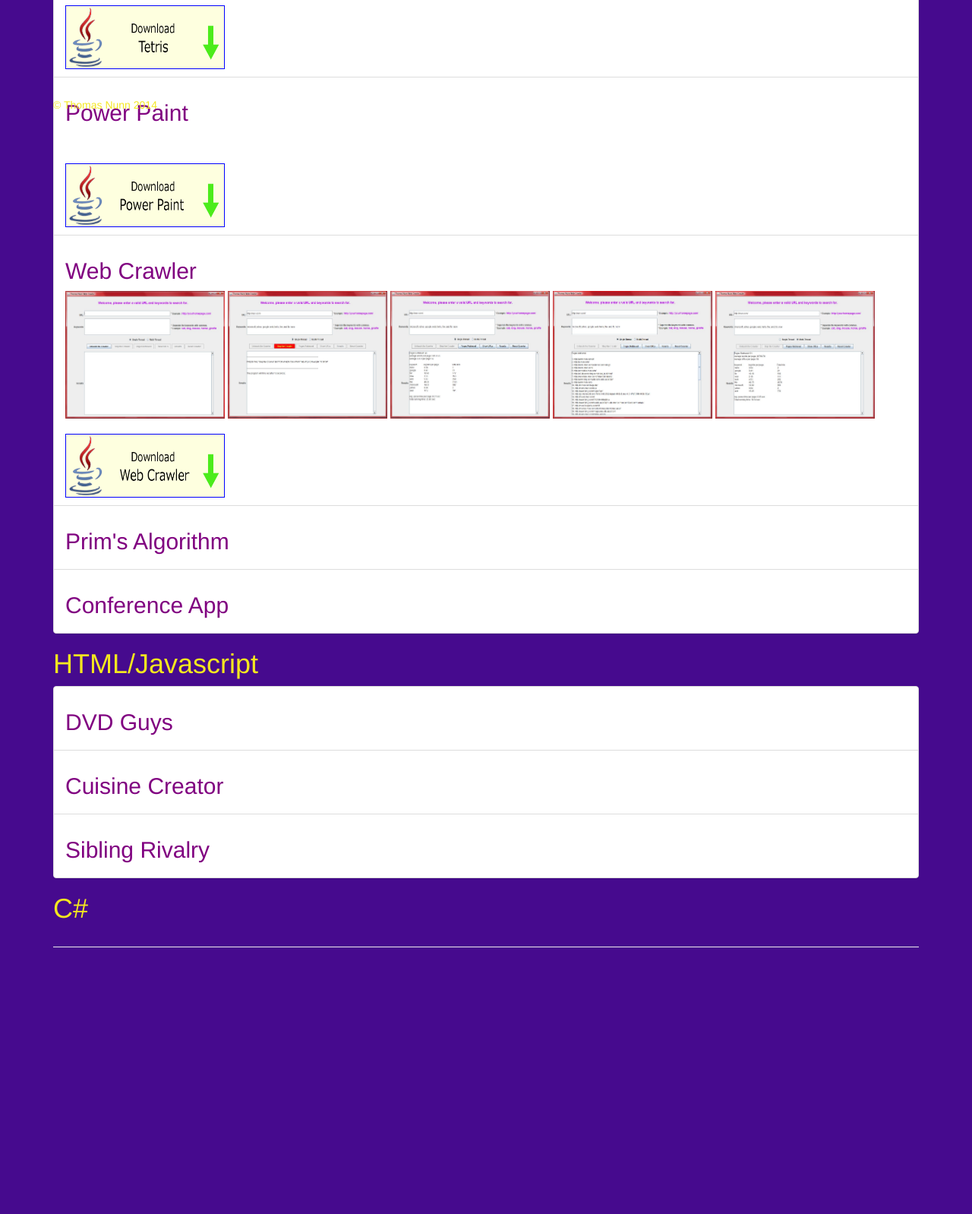
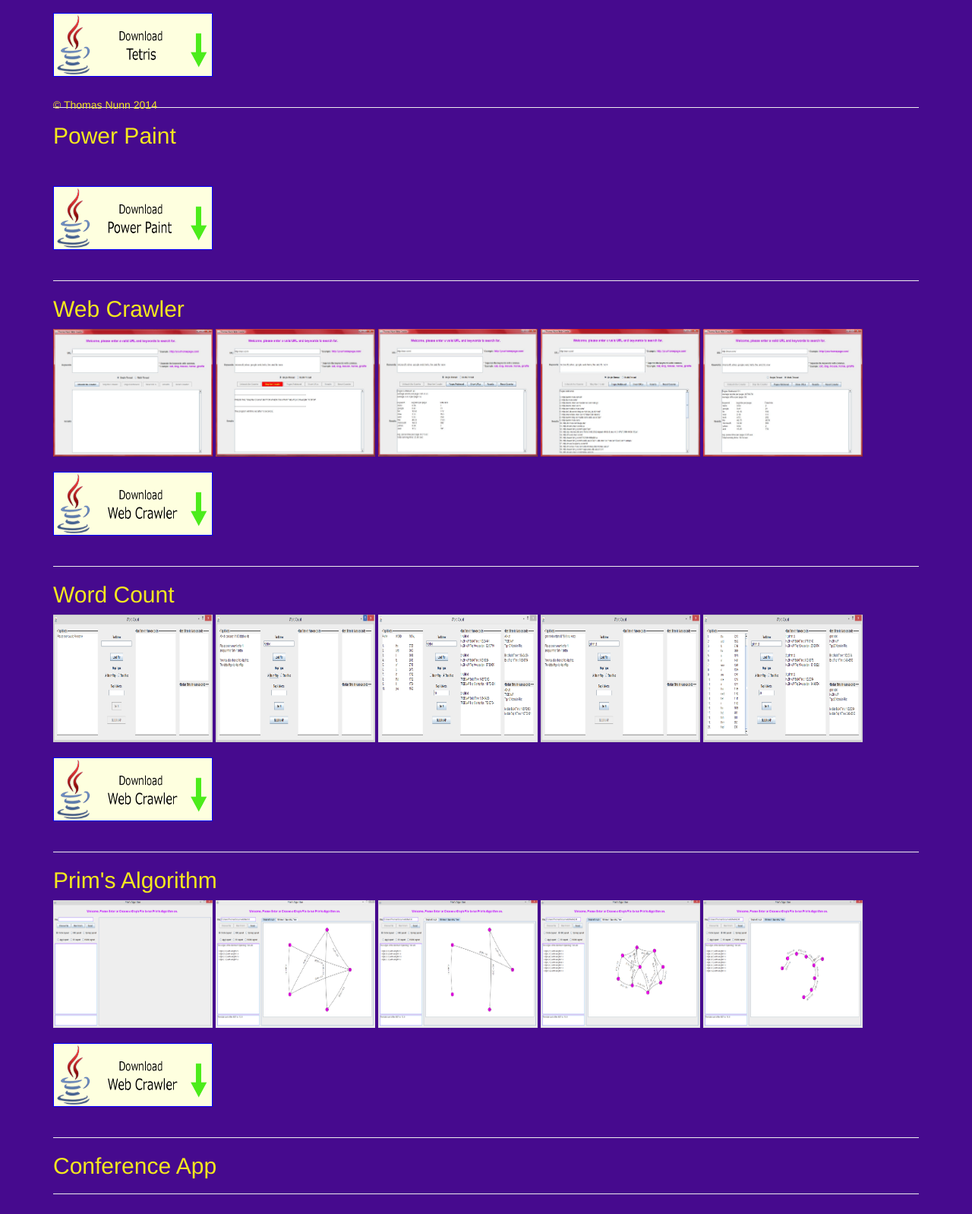
Before and after one commit to ThomasNunn/myWebPage, a plain HTML site: page public_html/projects.html in a window 1280 px wide. Shown: the part 642-2240 px from the top of the page at 76% size. Before the commit the page ends 1929 px from the top, so only its background shows below. Drawn offline with nearby package versions, Linux system fonts and the light colour scheme.

Commit message:
Working on projects page...still

```diff
--- a/public_html/css/main.css
+++ b/public_html/css/main.css
@@ -51,36 +51,15 @@ body {
 }
 
 .jumbotron-main img {
-    vertical-align: middle;
-    width: 12%;
-    float: right;
-}
-
-.list-group-item h2 {
-    color: purple;
-}
-
-.list-group-item img {
-/*    width: 12em;
-    height: 15em;*/
-
-/*    display: inline;
-    max-width:30em;
-    max-height:36em;
-    width: auto;
-    height: auto;*/
-}
-
-.list-group-item img:hover {
-/*    width: 30%;
-    height: 30%;
-    overflow:visible;*/
+    width: 15%;
+    display: block;
+    margin-left: auto;
+    margin-right: auto;
 }
 
 .navbar a {
     color: #f4e71f !important;
 }
-
 
 .navbar-custom {
     background: #460a8e;
--- a/public_html/js/nav.js
+++ b/public_html/js/nav.js
@@ -4,7 +4,7 @@ document.write(
 "        <!-- Brand and toggle get grouped for better mobile display -->"+
 "        <div class='container'>"+
 "            <div class='navbar-header'>"+
-"                <button type='button' class='navbar-toggle' data-toggle='collapse'>"+
+"                <button type='button' class='navbar-toggle' data-toggle='collapse' data-target='.navbar-collapse'>"+
 "                    <span class='sr-only'>Toggle navigation</span>"+
 "                    <span class='icon-bar'></span>"+
 "                    <span class='icon-bar'></span>"+
--- a/public_html/projects.html
+++ b/public_html/projects.html
@@ -10,13 +10,16 @@
         <script type="text/javascript" src="js/nav.js"></script>
 
         <div class="jumbotron jumbotron-main">
-            <div class="container"><h1>Projects</h1></div>
+            <div class="container">
+                <h1>Projects</h1>
+            </div>
         </div>
         <div class="container">
+            <h1>Java</h1>
+        </div>
 
-            <h1>Java</h1>
-            <ul class="list-group">
-                <li class="list-group-item">
+            <div class="container">
+                <hr>
                 <h2>Tetris</h2>
                 <img src="css/img/tetrisPic0.JPG" alt="Tetris Pic #0" class="img-tetris" onclick="javascript: imgPopUp(this.src)">
                 <img src="css/img/tetrisPic1.JPG" alt="Tetris Pic #1" class="img-tetris" onclick="javascript: imgPopUp(this.src)">
@@ -25,13 +28,18 @@
                 <img src="css/img/tetrisPic4.JPG" alt="Tetris Pic #4" class="img-tetris" onclick="javascript: imgPopUp(this.src)">
                 <br><br>
                 <a href="runnables/Tetris7.jar"><img src="css/img/tetrisJar.png" class="jarIcon"></a>
-                </li>
-                <li class="list-group-item">
+            </div>
+            <br>
+            <div class="container">
+                <hr>
                 <h2>Power Paint</h2>
                 <br><br>
                 <a href="#"><img src="css/img/powerpaintJar.png" class="jarIcon"></a>
-                </li>
-                <li class="list-group-item">
+
+            </div>
+            <br>
+            <div class="container">
+                <hr>
                 <h2>Web Crawler</h2>
                 <img src="css/img/crawler1.JPG" alt="Web Crawler Pic #1" class="img-crawler" onclick="javascript: imgPopUp(this.src)">
                 <img src="css/img/crawler2.JPG" alt="Web Crawler Pic #2" class="img-crawler" onclick="javascript: imgPopUp(this.src)">
@@ -40,15 +48,38 @@
                 <img src="css/img/crawler5.JPG" alt="Web Crawler Pic #5" class="img-crawler" onclick="javascript: imgPopUp(this.src)">
                 <br><br>
                 <a href="runnables/Crawler.jar"><img src="css/img/crawlerJar.png" class="jarIcon"></a>
+            </div>
+            <br>
+            <div class="container">
+                <hr>
+                <h2>Word Count</h2>
+                <img src="css/img/wordPic1.PNG" alt="Word Count Pic #1" class="img-crawler" onclick="javascript: imgPopUp(this.src)">
+                <img src="css/img/wordPic2.PNG" alt="Word Count Pic #2" class="img-crawler" onclick="javascript: imgPopUp(this.src)">
+                <img src="css/img/wordPic3.PNG" alt="Word Count Pic #3" class="img-crawler" onclick="javascript: imgPopUp(this.src)">
+                <img src="css/img/wordPic4.PNG" alt="Word Count Pic #4" class="img-crawler" onclick="javascript: imgPopUp(this.src)">
+                <img src="css/img/wordPic5.PNG" alt="Word Count Pic #5" class="img-crawler" onclick="javascript: imgPopUp(this.src)">
+                <br><br>
+                <a href="runnables/WordCount.jar"><img src="css/img/crawlerJar.png" class="jarIcon"></a>
+            </div>
+            <br>
+            <div class="container">
+                <hr>
+                <h2>Prim's Algorithm</h2>
+                <img src="css/img/primPic1.PNG" alt="prim Pic #1" class="img-crawler" onclick="javascript: imgPopUp(this.src)">
+                <img src="css/img/primPic2.PNG" alt="prim Pic #2" class="img-crawler" onclick="javascript: imgPopUp(this.src)">
+                <img src="css/img/primPic3.PNG" alt="prim Pic #3" class="img-crawler" onclick="javascript: imgPopUp(this.src)">
+                <img src="css/img/primPic4.PNG" alt="prim Pic #4" class="img-crawler" onclick="javascript: imgPopUp(this.src)">
+                <img src="css/img/primPic5.PNG" alt="prim Pic #5" class="img-crawler" onclick="javascript: imgPopUp(this.src)">
+                <br><br>
+                <a href="runnables/Prim.jar"><img src="css/img/crawlerJar.png" class="jarIcon"></a>
+            </div>
+            <br>
+            <div class="container">
+                <hr>
+                <h2>Conference App</h2>
+                <hr>
+            </div>
 
-                </li>
-                <li class="list-group-item">
-                    <h2>Prim's Algorithm</h2>
-                </li>
-                <li class="list-group-item">
-                    <h2>Conference App</h2>
-                </li>
-            </ul>
             <h1>HTML/Javascript</h1>
             <ul class="list-group">
                 <li class="list-group-item">
@@ -62,7 +93,7 @@
                 </li>
             </ul>
             <h1>C#</h1>
-        </div>
+<!--        </div>-->
 
         <script type="text/javascript" src="js/footy.js"></script>
     </body>
```
Also changed, not shown: public_html/index.html (+4 -1 lines), public_html/css/img/primPic1.PNG (added), public_html/css/img/primPic2.PNG (added), public_html/css/img/primPic3.PNG (added), public_html/css/img/primPic4.PNG (added), public_html/css/img/primPic5.PNG (added), public_html/css/img/wordPic1.PNG (added), public_html/css/img/wordPic2.PNG (added), public_html/css/img/wordPic3.PNG (added), public_html/css/img/wordPic4.PNG (added), public_html/css/img/wordPic5.PNG (added), public_html/runnables/test.txt (added), public_html/runnables/test2.txt (added), public_html/runnables/test3.txt (added), 2 other files. Lines whose indentation alone changed are shown as unchanged.
